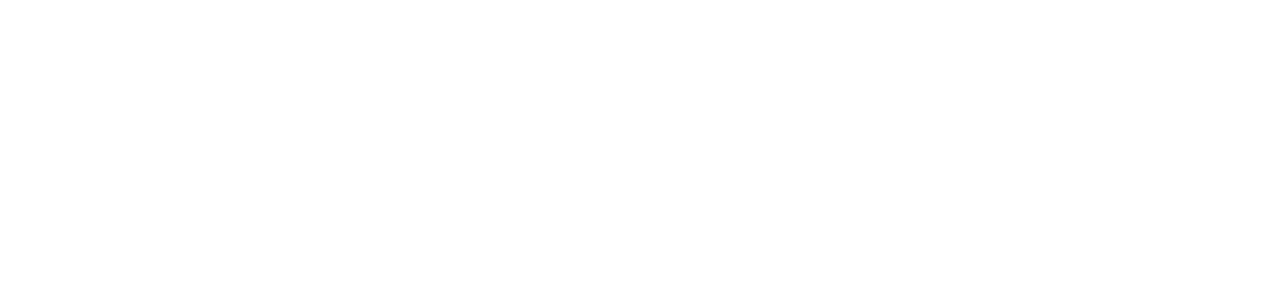
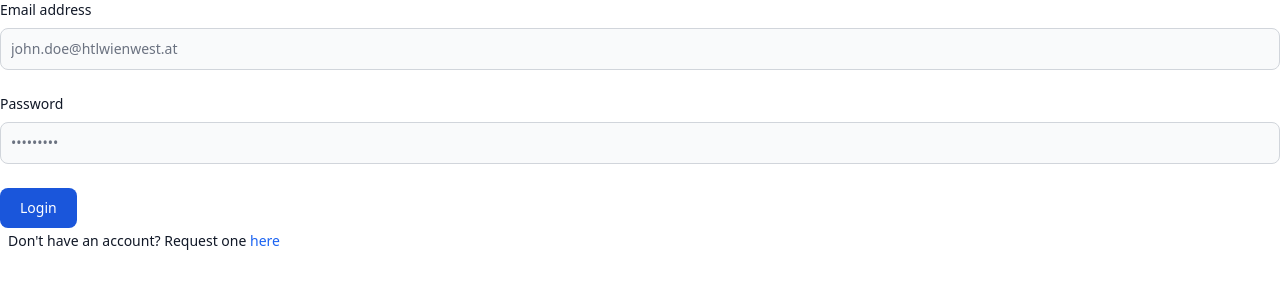
Before and after one commit to MatthiasEisenhut/EduRecord, a Vue app in the folder client/: page / in a window 1280 px wide. Shown: the top 300 px of the page. Built offline with nearby package versions, Linux system fonts and the light colour scheme.

Commit message:
added LoginForm.vue + LoginView.vue

```diff
--- a/client/package.json
+++ b/client/package.json
@@ -8,6 +8,7 @@
     "lint": "eslint . --ext .vue,.js,.jsx,.cjs,.mjs --fix --ignore-path .gitignore"
   },
   "dependencies": {
+    "flowbite": "^1.4.4",
     "vue": "^3.2.29",
     "vue-router": "^4.0.14"
   },
--- a/client/src/App.vue
+++ b/client/src/App.vue
@@ -1,10 +1,7 @@
 <template>
-  <div></div>
+  <router-view />
 </template>
 
-<script setup>
+<script setup></script>
 
-</script>
-
-<style>
-</style>
+<style></style>
--- /dev/null
+++ b/client/src/components/LoginForm.vue
@@ -0,0 +1,43 @@
+<template>
+  <form>
+    <div class="mb-6">
+      <label for="email" class="block mb-2 text-sm font-medium text-gray-900 dark:text-gray-300"
+        >Email address</label
+      >
+      <input
+        type="email"
+        id="email"
+        class="bg-gray-50 border border-gray-300 text-gray-900 text-sm rounded-lg focus:ring-blue-500 focus:border-blue-500 block w-full p-2.5 dark:bg-gray-700 dark:border-gray-600 dark:placeholder-gray-400 dark:text-white dark:focus:ring-blue-500 dark:focus:border-blue-500"
+        placeholder="john.doe@htlwienwest.at"
+        required
+      />
+    </div>
+    <div class="mb-6">
+      <label for="password" class="block mb-2 text-sm font-medium text-gray-900 dark:text-gray-300"
+        >Password</label
+      >
+      <input
+        type="password"
+        id="password"
+        class="bg-gray-50 border border-gray-300 text-gray-900 text-sm rounded-lg focus:ring-blue-500 focus:border-blue-500 block w-full p-2.5 dark:bg-gray-700 dark:border-gray-600 dark:placeholder-gray-400 dark:text-white dark:focus:ring-blue-500 dark:focus:border-blue-500"
+        placeholder="•••••••••"
+        required
+      />
+    </div>
+
+    <button
+      type="submit"
+      class="text-white bg-blue-700 hover:bg-blue-800 focus:ring-4 focus:outline-none focus:ring-blue-300 font-medium rounded-lg text-sm w-full sm:w-auto px-5 py-2.5 text-center dark:bg-blue-600 dark:hover:bg-blue-700 dark:focus:ring-blue-800"
+    >
+      Login
+    </button>
+  </form>
+  <label for="" class="ml-2 text-sm font-medium text-gray-900 dark:text-gray-400">
+    Don't have an account? Request one
+    <a href="#" class="text-blue-600 hover:underline">here</a></label
+  >
+</template>
+
+<script setup>
+import 'flowbite';
+</script>
--- a/client/src/router/index.js
+++ b/client/src/router/index.js
@@ -1,13 +1,13 @@
 import { createRouter, createWebHistory } from 'vue-router';
-import App from '../App.vue';
+import LoginView from '../views/LoginView.vue';
 
 const router = createRouter({
   history: createWebHistory(import.meta.env.BASE_URL),
   routes: [
     {
       path: '/',
-      name: 'Home',
-      component: App,
+      name: 'Login',
+      component: LoginView,
     },
   ],
 });
--- /dev/null
+++ b/client/src/views/LoginView.vue
@@ -0,0 +1,9 @@
+<template>
+    <div>
+        <LoginForm/>
+    </div>
+</template>
+
+<script setup>
+import LoginForm from '../components/LoginForm.vue';
+</script>
--- a/client/tailwind.config.js
+++ b/client/tailwind.config.js
@@ -1,8 +1,8 @@
-// eslint-disable-next-line no-undef
+/* eslint-disable no-undef */
 module.exports = {
-  content: ['./index.html', './src/**/*.{vue,js,ts,jsx,tsx}'],
+  content: ['./index.html', './src/**/*.{vue,js,ts,jsx,tsx}', './node_modules/flowbite/**/*.js'],
   theme: {
     extend: {},
   },
-  plugins: [],
+  plugins: [require('flowbite/plugin')],
 };
```
Also changed, not shown: 1 other file (tests, documents, lock files or other folders).
